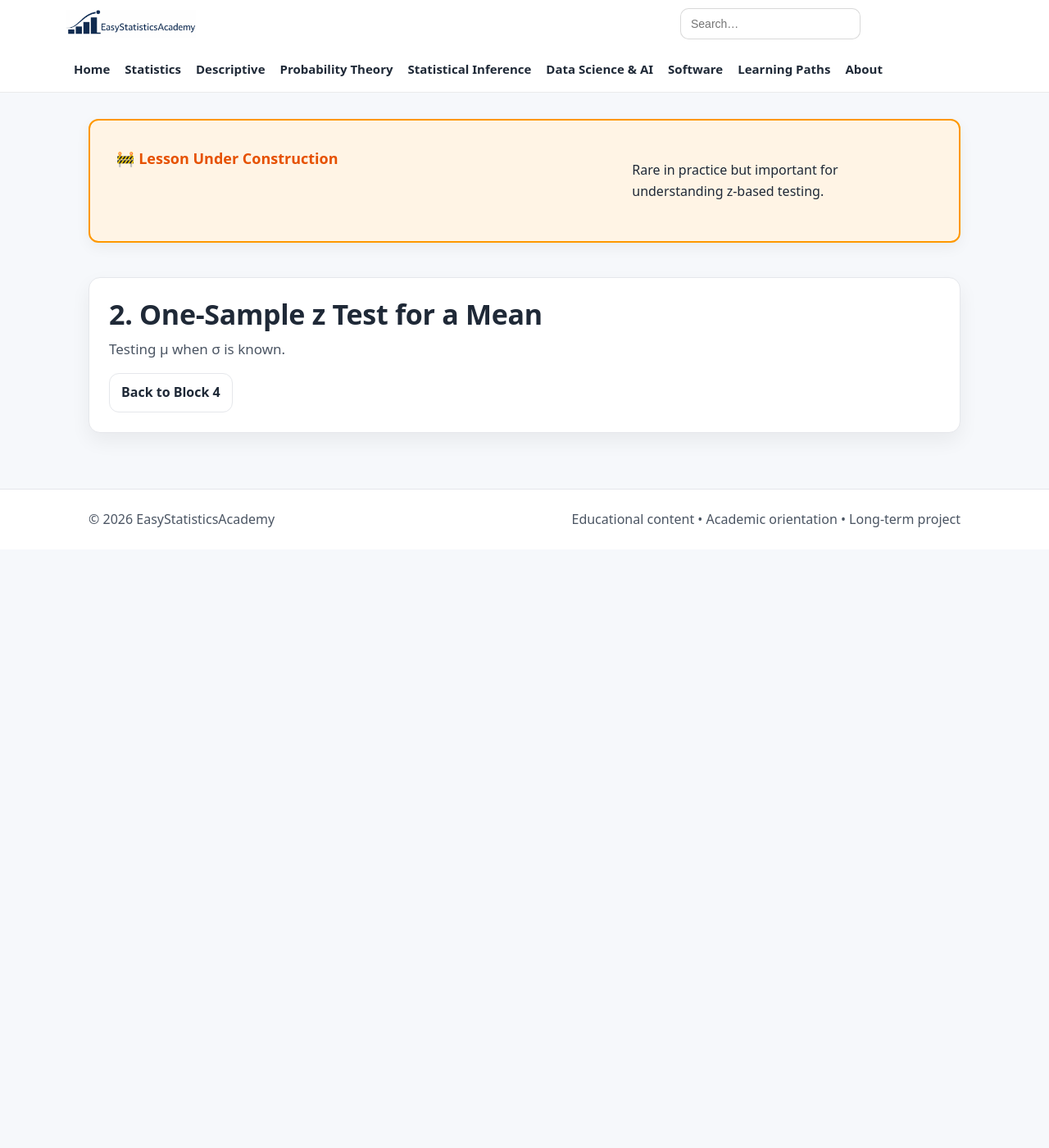
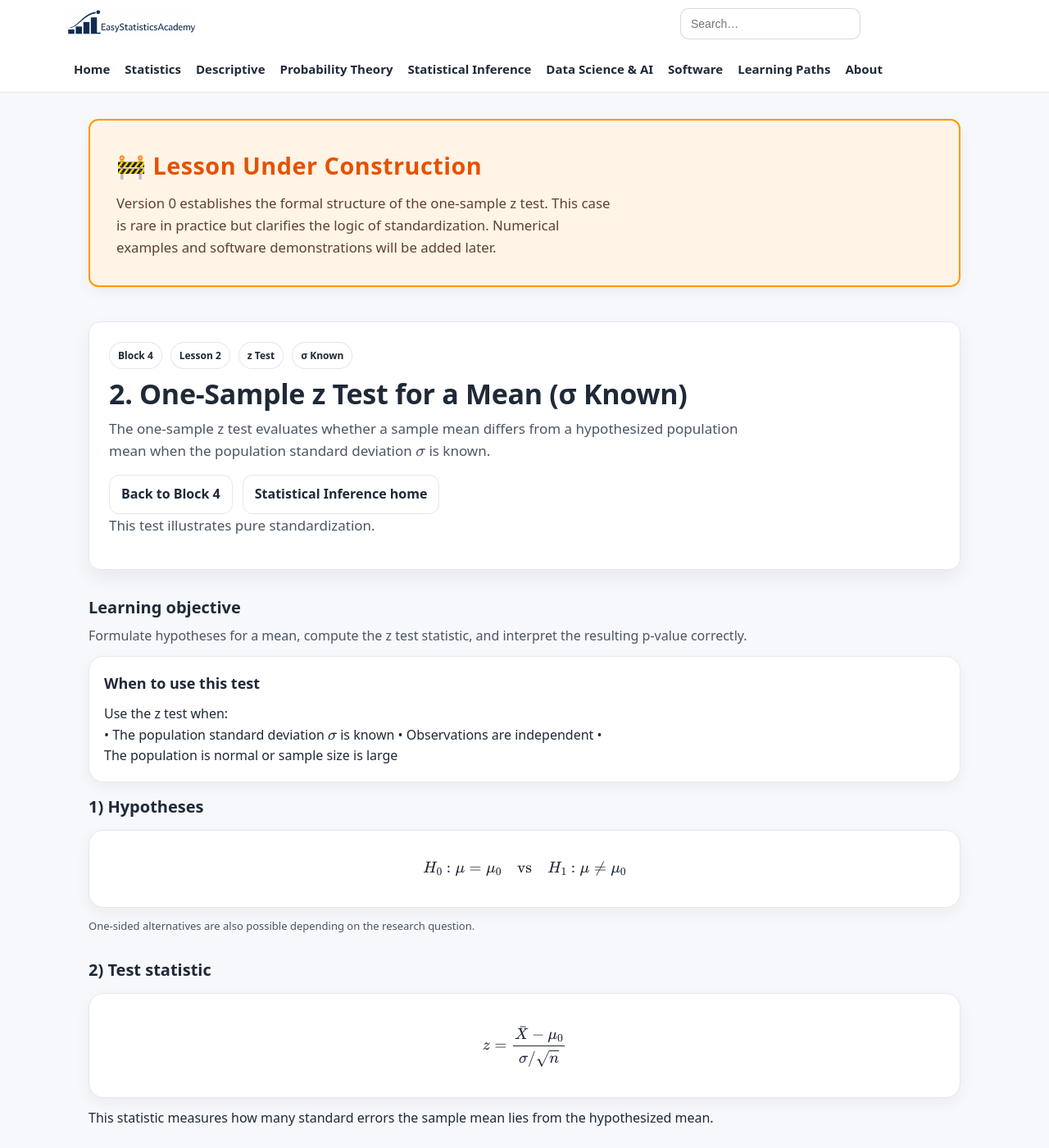
Before and after one commit to ammar-homaida-statistics/easystatisticsacademy, a Jekyll site: the page built from inference/classical-tests/one-sample-z-test-for-mean/index.md, in a window 1280 px wide and 1400 px high. Shown: the whole window at 82% size. Built offline with Jekyll 4.4.1, drawn with Linux system fonts in a browser that asks for light colours; some of the changed text lies outside the part shown.

Commit message:
Add lesson content

```diff
--- a/inference/classical-tests/one-sample-z-test-for-mean/index.md
+++ b/inference/classical-tests/one-sample-z-test-for-mean/index.md
@@ -1,33 +1,246 @@
 ---
 layout: default
 title: "2. One-Sample z Test for a Mean (σ Known)"
-description: "Test a population mean when the population standard deviation is known."
+description: "Conduct and interpret a one-sample z test for a population mean when the population standard deviation is known."
 permalink: /inference/classical-tests/one-sample-z-test-for-mean/
 sidebar: false
 ---
 
+<!-- UNDER CONSTRUCTION NOTICE -->
 <section class="section section-slim">
   <div class="callout" style="background:#fff4e5; border:2px solid #ff9800; padding:2rem; border-radius:12px;">
-    <h2 style="color:#e65100;">🚧 Lesson Under Construction</h2>
-    <p>Rare in practice but important for understanding z-based testing.</p>
+    <div class="callout-copy">
+      <h2 style="margin-top:0; color:#e65100; font-size:1.8rem; letter-spacing:0.5px;">
+        🚧 Lesson Under Construction
+      </h2>
+      <p style="margin:0; font-size:1.05rem; color:#5d4037; line-height:1.6;">
+        Version 0 establishes the formal structure of the one-sample z test.
+        This case is rare in practice but clarifies the logic of standardization.
+        Numerical examples and software demonstrations will be added later.
+      </p>
+    </div>
   </div>
 </section>
 
+<!-- ✅ Update continue-reading keys -->
 <script>
-(function(){
-  var KEY="esa_continue_inference_classical_tests_lesson_v0";
-  localStorage.setItem(KEY,JSON.stringify({
-    url:"/inference/classical-tests/one-sample-z-test-for-mean/",
-    label:"Lesson 2 — One-Sample z Test",
-    ts:Date.now()
-  }));
-})();
+  (function () {
+    var KEY = "esa_continue_inference_classical_tests_lesson_v0";
+
+    localStorage.setItem(KEY, JSON.stringify({
+      url: "/inference/classical-tests/one-sample-z-test-for-mean/",
+      label: "Lesson 2 — One-Sample z Test for a Mean",
+      ts: Date.now()
+    }));
+
+    localStorage.setItem("esa_continue_inference_last_block_v0", JSON.stringify({
+      url: "/inference/classical-tests/",
+      label: "Block 4 — Classical Tests",
+      ts: Date.now()
+    }));
+  })();
 </script>
 
 <section class="hero hero-section">
   <div class="hero-card">
-    <h1>2. One-Sample z Test for a Mean</h1>
-    <p class="lead">Testing μ when σ is known.</p>
-    <a class="btn btn-outline" href="/inference/classical-tests/">Back to Block 4</a>
+    <div class="hero-copy">
+      <div class="badge-row">
+        <span class="badge">Block 4</span>
+        <span class="badge">Lesson 2</span>
+        <span class="badge">z Test</span>
+        <span class="badge">σ Known</span>
+      </div>
+
+      <h1>2. One-Sample z Test for a Mean (σ Known)</h1>
+
+      <p class="lead">
+        The one-sample z test evaluates whether a sample mean
+        differs from a hypothesized population mean
+        when the population standard deviation \( \sigma \) is known.
+      </p>
+
+      <div class="hero-actions">
+        <a class="btn btn-outline" href="/inference/classical-tests/">Back to Block 4</a>
+        <a class="btn btn-outline" href="/inference/">Statistical Inference home</a>
+      </div>
+
+      <p class="muted-mini">
+        This test illustrates pure standardization.
+      </p>
+    </div>
   </div>
 </section>
+
+<section class="section">
+  <div class="section-head">
+    <h2>Learning objective</h2>
+    <p>
+      Formulate hypotheses for a mean,
+      compute the z test statistic,
+      and interpret the resulting p-value correctly.
+    </p>
+  </div>
+
+  <div class="callout">
+    <div class="callout-copy">
+      <h2>When to use this test</h2>
+      <p style="margin:0;">
+        Use the z test when:
+        <br>
+        • The population standard deviation \( \sigma \) is known
+        • Observations are independent
+        • The population is normal or sample size is large
+      </p>
+    </div>
+  </div>
+</section>
+
+<section class="section">
+  <div class="section-head">
+    <h2>1) Hypotheses</h2>
+  </div>
+
+  <div class="card">
+    \[
+    H_0: \mu = \mu_0
+    \quad\text{vs}\quad
+    H_1: \mu \ne \mu_0
+    \]
+  </div>
+
+  <p class="muted-mini">
+    One-sided alternatives are also possible depending on the research question.
+  </p>
+</section>
+
+<section class="section">
+  <div class="section-head">
+    <h2>2) Test statistic</h2>
+  </div>
+
+  <div class="card">
+    \[
+    z =
+    \frac{\bar{X} - \mu_0}
+    {\sigma / \sqrt{n}}
+    \]
+  </div>
+
+  <p style="margin-top:.75rem;">
+    This statistic measures how many standard errors
+    the sample mean lies from the hypothesized mean.
+  </p>
+</section>
+
+<section class="section">
+  <div class="section-head">
+    <h2>3) Sampling distribution under \(H_0\)</h2>
+  </div>
+
+  <div class="card">
+    \[
+    z \sim N(0,1)
+    \quad\text{if } H_0 \text{ is true}
+    \]
+  </div>
+
+  <p class="muted-mini">
+    This follows from standardization of the sample mean.
+  </p>
+</section>
+
+<section class="section">
+  <div class="section-head">
+    <h2>4) Decision rule</h2>
+  </div>
+
+  <div class="card">
+    Reject \(H_0\) if:
+    \[
+    |z| > z_{\alpha/2}
+    \]
+  </div>
+
+  <div class="card" style="margin-top:1rem;">
+    Equivalent p-value rule:
+    <br><br>
+    Reject if \( p \le \alpha \)
+  </div>
+</section>
+
+<section class="section">
+  <div class="section-head">
+    <h2>5) Interpretation</h2>
+  </div>
+
+  <div class="card">
+    If the p-value is small,
+    the observed mean is unlikely under \(H_0\),
+    providing evidence against the null hypothesis.
+  </div>
+
+  <p class="muted-mini">
+    The p-value does not measure the size of the effect.
+  </p>
+</section>
+
+<section class="section">
+  <div class="section-head">
+    <h2>6) Connection to confidence interval</h2>
+  </div>
+
+  <div class="card">
+    The corresponding \(100(1-\alpha)\%\) confidence interval is:
+    \[
+    \bar{X} \pm z_{\alpha/2} \frac{\sigma}{\sqrt{n}}
+    \]
+  </div>
+
+  <p>
+    Rejecting \(H_0\) is equivalent to
+    the null value \( \mu_0 \) lying outside this interval.
+  </p>
+</section>
+
+<section class="section section-slim">
+  <div class="callout">
+    <div class="callout-copy">
+      <h2>Outcome of this lesson</h2>
+      <ul class="bullets">
+        <li>Formulate hypotheses for a mean</li>
+        <li>Compute the z statistic correctly</li>
+        <li>Use the standard normal distribution</li>
+        <li>Interpret results responsibly</li>
+      </ul>
+    </div>
+  </div>
+</section>
+
+<section class="section section-slim">
+  <div class="callout">
+    <div class="callout-copy">
+      <h2>Next lesson</h2>
+      <p style="margin:0;">
+        In practice, the population standard deviation is rarely known.
+        We now move to the one-sample t test.
+      </p>
+
+      <div class="pill-row" style="margin-top:1rem;">
+        <a class="btn" href="/inference/classical-tests/one-sample-t-test-for-mean/">
+          Next lesson: 3. One-Sample t Test for a Mean →
+        </a>
+      </div>
+    </div>
+
+    <div class="callout-side">
+      <div class="mini" style="border-left:4px solid #1a73e8; padding-left:12px;">
+        <div class="mini-title" style="color:#1a73e8;">Previous lesson</div>
+        <div class="mini-body">
+          <a href="/inference/classical-tests/decision-framework-and-assumptions/" style="color:#1a73e8; text-decoration:underline;">
+            Lesson 1: Decision Framework and Assumptions
+          </a>
+        </div>
+      </div>
+    </div>
+  </div>
+</section>
```
